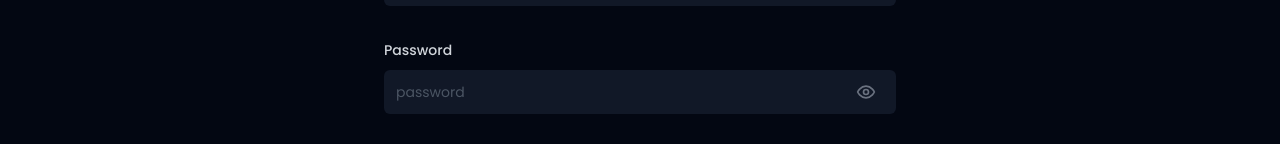
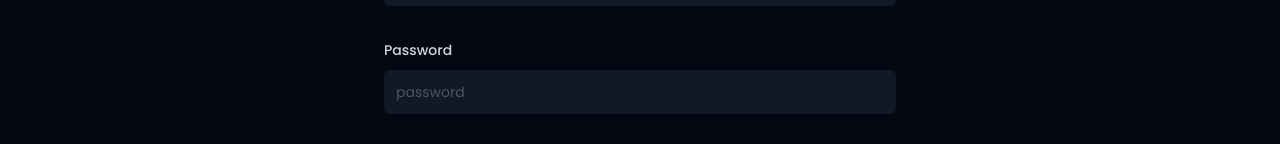
Before and after one commit to VincentMukuna/dual-nationals-fe, a Next.js app: page /login in a window 1280 px wide. Shown: the part 290-434 px from the top of the page. Built offline with nearby package versions, Linux system fonts and the light colour scheme.

Commit message:
Revert "[feat] add toggle mode for password"
This reverts commit 33a785ac27a8c4a59919d7b175a631b2e5085874.

```diff
--- a/src/components/ui/input.tsx
+++ b/src/components/ui/input.tsx
@@ -1,42 +1,21 @@
-'use client'
 import * as React from 'react'
 
 import { cn } from '@/lib/utils'
-import { EyeIcon, EyeOffIcon } from 'lucide-react'
-import { Button } from './button'
 
 export interface InputProps extends React.InputHTMLAttributes<HTMLInputElement> {}
 
 const Input = React.forwardRef<HTMLInputElement, InputProps>(
   ({ className, type, ...props }, ref) => {
-    const [showPassword, setShowPassword] = React.useState(false)
-
     return (
-      <div className="relative flex w-full items-center">
       <input
-          type={type === 'password' ? (showPassword ? 'text' : 'password') : type}
+        type={type}
         className={cn(
-            'relative flex  w-full rounded-md  bg-white px-3 py-3 text-sm ring-offset-white file:border-0 file:bg-transparent file:text-sm file:font-medium placeholder:text-gray-500 focus-visible:outline-none focus-visible:ring-2 focus-visible:ring-gray-950 focus-visible:ring-offset-2 disabled:cursor-not-allowed disabled:opacity-50  dark:bg-gray-900 dark:ring-offset-gray-950 dark:placeholder:text-gray-600 dark:focus-visible:ring-primary-500',
+          'flex  w-full rounded-md  bg-white px-3 py-3 text-sm ring-offset-white file:border-0 file:bg-transparent file:text-sm file:font-medium placeholder:text-gray-500 focus-visible:outline-none focus-visible:ring-2 focus-visible:ring-gray-950 focus-visible:ring-offset-2 disabled:cursor-not-allowed disabled:opacity-50  dark:bg-gray-900 dark:ring-offset-gray-950 dark:placeholder:text-gray-600 dark:focus-visible:ring-primary-500',
           className
         )}
         ref={ref}
         {...props}
       />
-        {type === 'password' && (
-          <Button
-            variant={'ghost'}
-            className=" absolute right-1
-rounded-md "
-            onClick={() => setShowPassword((val) => !val)}
-          >
-            {showPassword ? (
-              <EyeOffIcon className=" h-5 w-5 text-gray-500" />
-            ) : (
-              <EyeIcon className=" h-5 w-5 text-gray-500" />
-            )}{' '}
-          </Button>
-        )}
-      </div>
     )
   }
 )
```
Lines whose indentation alone changed are shown as unchanged.
